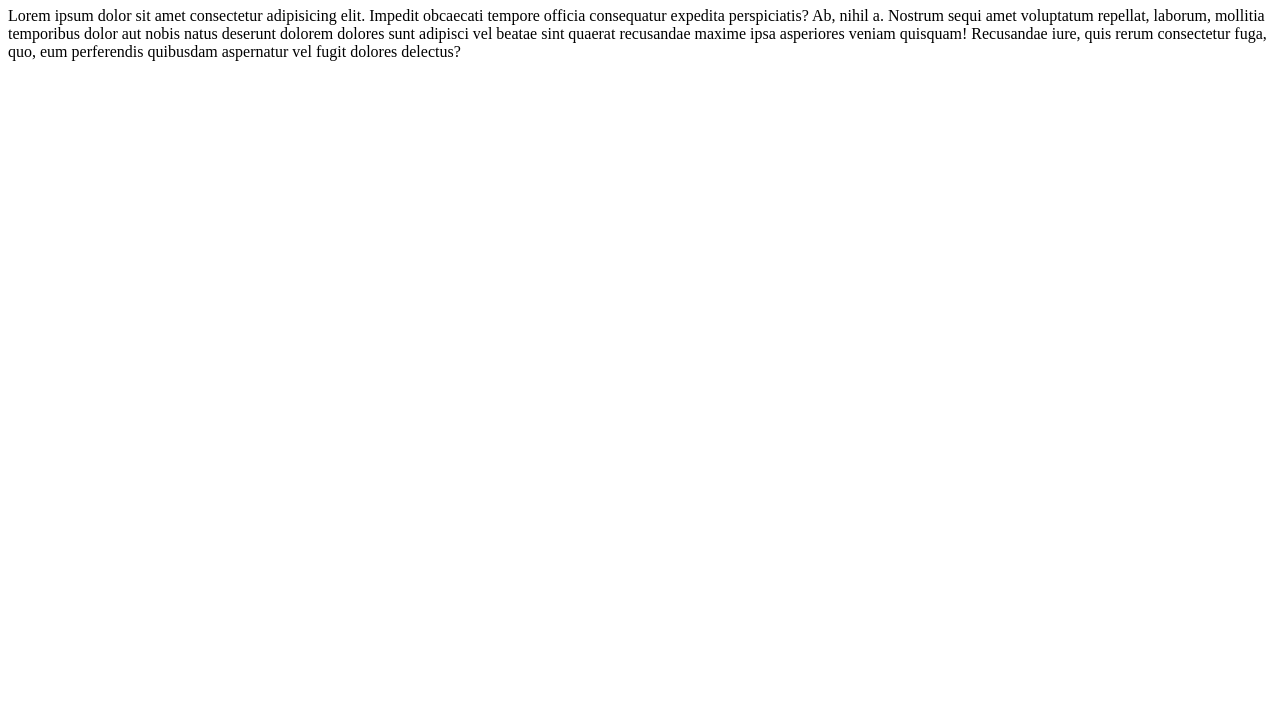
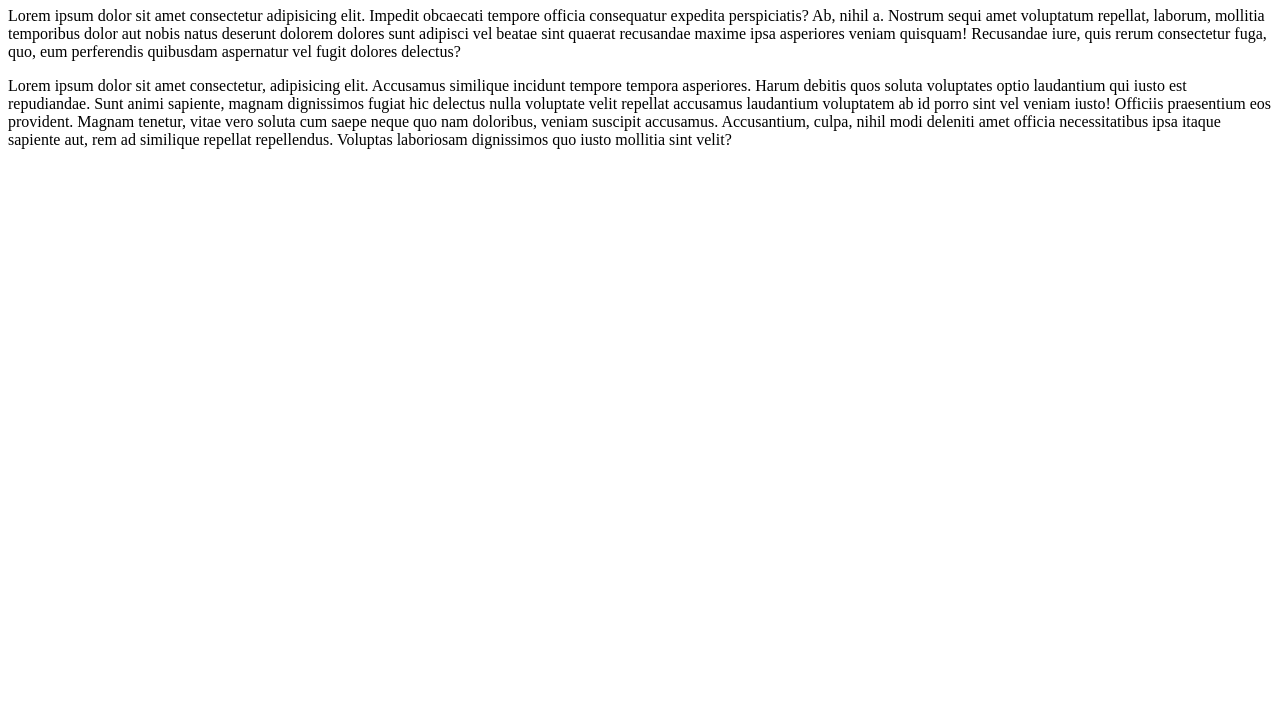
Before and after one commit to Abhirup60/My_first_website, a plain HTML site: page index.html in a window 1280 px wide. Shown: the part 73-800 px from the top of the page. Drawn offline with Linux system fonts and the light colour scheme.

Commit message:
new paragraph

```diff
--- a/index.html
+++ b/index.html
@@ -8,5 +8,7 @@
 <body>
     <h1>Hello World</h1>
     <p>Lorem ipsum dolor sit amet consectetur adipisicing elit. Impedit obcaecati tempore officia consequatur expedita perspiciatis? Ab, nihil a. Nostrum sequi amet voluptatum repellat, laborum, mollitia temporibus dolor aut nobis natus deserunt dolorem dolores sunt adipisci vel beatae sint quaerat recusandae maxime ipsa asperiores veniam quisquam! Recusandae iure, quis rerum consectetur fuga, quo, eum perferendis quibusdam aspernatur vel fugit dolores delectus?</p>
+
+    <p>Lorem ipsum dolor sit amet consectetur, adipisicing elit. Accusamus similique incidunt tempore tempora asperiores. Harum debitis quos soluta voluptates optio laudantium qui iusto est repudiandae. Sunt animi sapiente, magnam dignissimos fugiat hic delectus nulla voluptate velit repellat accusamus laudantium voluptatem ab id porro sint vel veniam iusto! Officiis praesentium eos provident. Magnam tenetur, vitae vero soluta cum saepe neque quo nam doloribus, veniam suscipit accusamus. Accusantium, culpa, nihil modi deleniti amet officia necessitatibus ipsa itaque sapiente aut, rem ad similique repellat repellendus. Voluptas laboriosam dignissimos quo iusto mollitia sint velit?</p>
 </body>
 </html>
```
